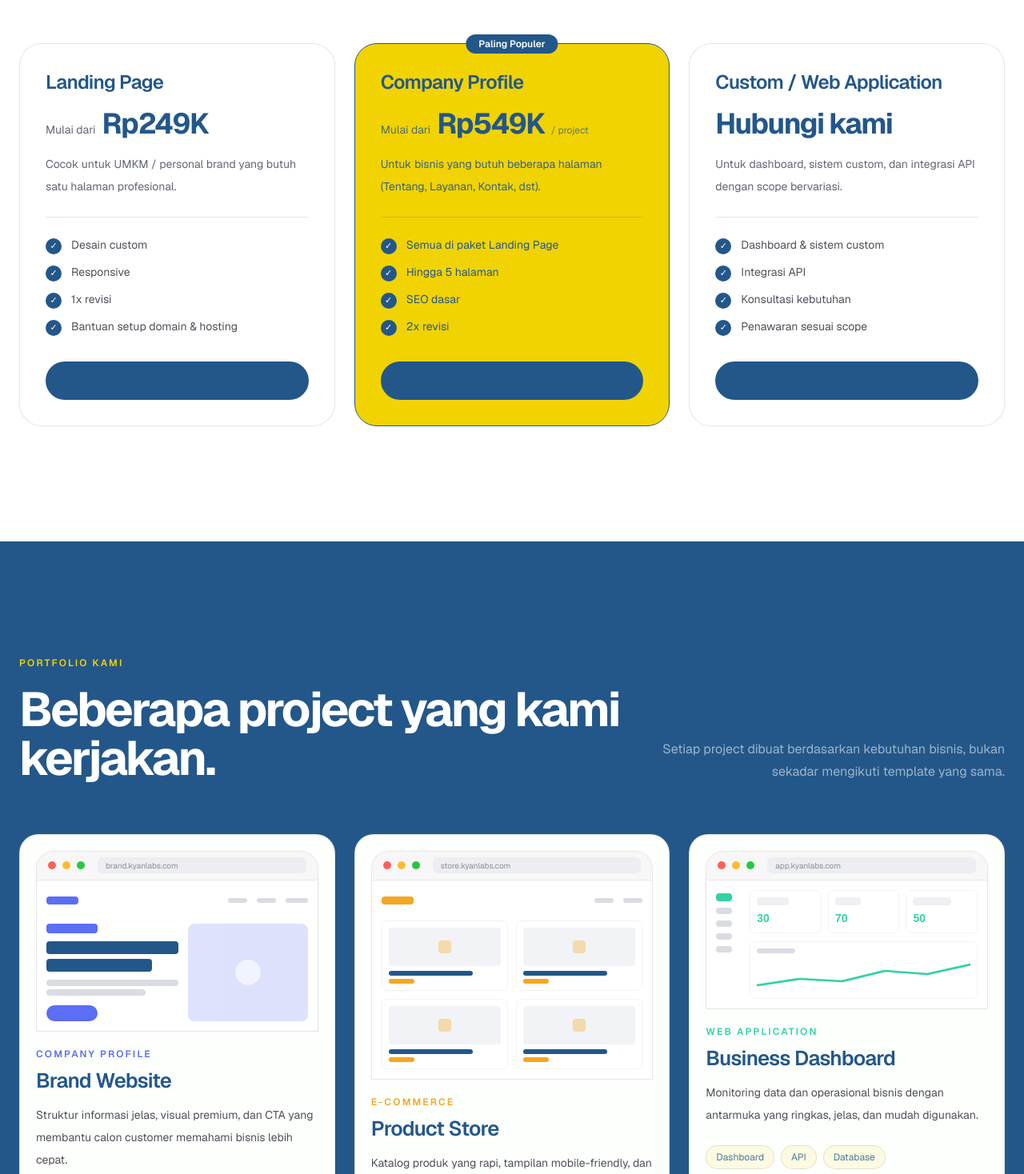
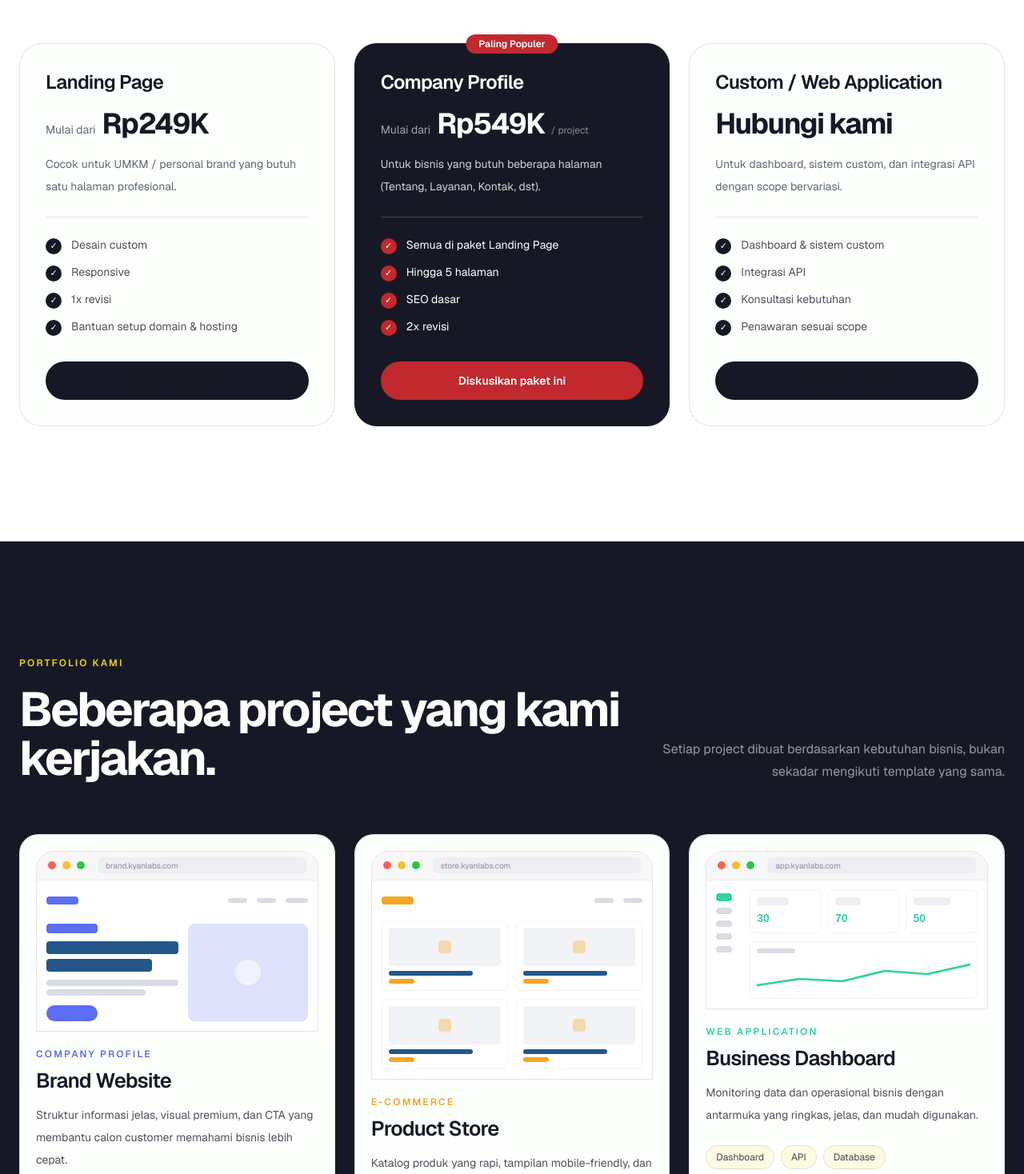
Before and after one commit to kianlabs/portfolioV2, a Next.js app: page / in a window 1280 px wide. Shown: the part 3576-5044 px from the top of the page at 80% size. Built offline with nearby package versions, Linux system fonts and the light colour scheme; no server answers.

Commit message:
style: refine Kyan Labs color system

```diff
--- a/app/globals.css
+++ b/app/globals.css
@@ -2,7 +2,7 @@
 
 :root {
   --background: #fdfffc;
-  --foreground: #235789;
+  --foreground: #161925;
 }
 
 * {
@@ -43,8 +43,8 @@ section[id] {
 }
 
 ::selection {
-  background: #f1d302;
-  color: #235789;
+  background: #F1D302;
+  color: #161925;
 }
 
 @media (prefers-reduced-motion: reduce) {
--- a/app/page.tsx
+++ b/app/page.tsx
@@ -9,7 +9,6 @@ import Portfolio from "../components/Portfolio";
 import Pricing from "../components/Pricing";
 import Process from "../components/Process";
 import Services from "../components/Services";
-import Testimoni from "../components/Testimoni";
 import Trust from "../components/Trust";
 
 export default function Home() {
@@ -17,14 +16,13 @@ export default function Home() {
     <>
       <Navbar />
 
-      <main className="min-h-screen bg-[#FDFFFC] text-[#235789]">
+      <main className="min-h-screen bg-[#FDFFFC] text-[#161925]">
         <Hero />
         <Trust />
         <About />
         <Services />
         <Pricing />
         <Portfolio />
-        <Testimoni />
         <Process />
         <FAQ />
         <CTA />
--- a/components/About.tsx
+++ b/components/About.tsx
@@ -27,7 +27,7 @@ export default function About() {
       <div className="mx-auto grid max-w-7xl gap-16 lg:grid-cols-[0.75fr_1.25fr] lg:gap-24">
         {/* Left */}
         <div>
-          <div className="sticky top-28 flex min-h-[340px] flex-col justify-between rounded-[28px] bg-[#235789] p-8 text-white">
+          <div className="sticky top-28 flex min-h-[340px] flex-col justify-between rounded-[28px] bg-[#161925] p-8 text-white">
             <div>
               <p className="text-xs font-semibold uppercase tracking-[0.18em] text-[#F1D302]">
                 Tentang Kami
--- a/components/CTA.tsx
+++ b/components/CTA.tsx
@@ -2,7 +2,7 @@ export default function CTA() {
   return (
     <section
       id="kontak"
-      className="bg-[#235789] px-6 py-28 text-[#FDFFFC] lg:py-36"
+      className="bg-[#161925] px-6 py-28 text-[#FDFFFC] lg:py-36"
     >
       <div className="mx-auto max-w-4xl text-center">
         <p className="text-xs font-semibold uppercase tracking-[0.18em] text-[#F1D302]">
@@ -24,7 +24,7 @@ export default function CTA() {
             href="https://wa.me/6281318679190"
             target="_blank"
             rel="noopener noreferrer"
-            className="rounded-full bg-[#FDFFFC] px-6 py-3.5 text-sm font-semibold text-[#235789] transition hover:bg-[#F1D302]"
+            className="rounded-full bg-[#FDFFFC] px-6 py-3.5 text-sm font-semibold text-[#161925] transition hover:bg-[#F1D302]"
           >
             Konsultasi via WhatsApp ↗
           </a>
--- a/components/Hero.tsx
+++ b/components/Hero.tsx
@@ -74,7 +74,7 @@ export default function Hero() {
             <div className="ml-3 h-5 flex-1 rounded-md bg-[#f1f2f4]" />
           </div>
 
-          <div className="min-h-[480px] rounded-2xl bg-[#235789] p-8 text-white">
+          <div className="min-h-[480px] rounded-2xl bg-[#161925] p-8 text-white">
             <div className="flex items-center justify-between text-xs text-white/50">
               <strong className="text-white">
                 Kyan Labs.
--- a/components/Portfolio.tsx
+++ b/components/Portfolio.tsx
@@ -42,7 +42,7 @@ export default function Portfolio() {
   return (
     <section
       id="portfolio"
-      className="bg-[#235789] px-6 py-28 text-white lg:py-36"
+      className="bg-[#161925] px-6 py-28 text-white lg:py-36"
     >
       <div className="mx-auto max-w-7xl">
         <div className="flex flex-col gap-8 lg:flex-row lg:items-end lg:justify-between">
--- a/components/PortfolioCard.tsx
+++ b/components/PortfolioCard.tsx
@@ -63,7 +63,7 @@ export default function PortfolioCard({
           {project.category}
         </span>
 
-        <h3 className="mt-2 text-2xl font-semibold tracking-[-0.03em] text-[#235789] sm:text-[1.6rem]">
+        <h3 className="mt-2 text-2xl font-semibold tracking-[-0.03em] text-[#161925] sm:text-[1.6rem]">
           {project.title}
         </h3>
 
@@ -75,7 +75,7 @@ export default function PortfolioCard({
           {project.tags.map((tag) => (
             <span
               key={tag}
-              className="rounded-full border border-black/10 bg-[#F1D302]/10 px-3 py-1.5 text-xs text-[#235789]/80"
+              className="rounded-full border border-black/10 bg-[#F1D302]/10 px-3 py-1.5 text-xs text-[#161925]/80"
             >
               {tag}
             </span>
@@ -84,7 +84,7 @@ export default function PortfolioCard({
 
         <a
           href="#kontak"
-          className="mt-7 inline-flex items-center justify-center rounded-full bg-[#235789] px-5 py-3 text-sm font-semibold text-white transition-colors hover:bg-[#C1292E]"
+          className="mt-7 inline-flex items-center justify-center rounded-full bg-[#161925] px-5 py-3 text-sm font-semibold text-white transition-colors hover:bg-[#C1292E]"
         >
           Diskusikan project serupa
         </a>
--- a/components/Pricing.tsx
+++ b/components/Pricing.tsx
@@ -74,17 +74,17 @@ export default function Pricing() {
               key={pkg.name}
               className={`relative flex flex-col rounded-[28px] border p-8 ${
                 pkg.popular
-                  ? "border-[#235789] bg-[#F1D302]"
-                  : "border-black/10 bg-white"
+                  ? "border-[#161925] bg-[#161925] text-white"
+                  : "border-black/10 bg-[#FDFFFC] text-[#161925]"
               }`}
             >
               {pkg.popular && (
-                <span className="absolute -top-3 left-1/2 -translate-x-1/2 whitespace-nowrap rounded-full bg-[#235789] px-4 py-1 text-xs font-semibold text-[#FDFFFC]">
+                <span className="absolute -top-3 left-1/2 -translate-x-1/2 whitespace-nowrap rounded-full bg-[#C1292E] px-4 py-1 text-xs font-semibold text-white">
                   Paling Populer
                 </span>
               )}
 
-              <h3 className="text-2xl font-semibold tracking-[-0.03em] text-[#235789]">
+              <h3 className="text-2xl font-semibold tracking-[-0.03em]">
                 {pkg.name}
               </h3>
 
@@ -92,19 +92,19 @@ export default function Pricing() {
                 {pkg.priceLabel && (
                   <span
                     className={`text-sm ${
-                      pkg.popular ? "text-[#235789]/80" : "text-[#626773]"
+                      pkg.popular ? "text-white/60" : "text-[#626773]"
                     }`}
                   >
                     {pkg.priceLabel}
                   </span>
                 )}
-                <span className="text-4xl font-bold tracking-[-0.04em] text-[#235789]">
+                <span className="text-4xl font-bold tracking-[-0.04em]">
                   {pkg.price}
                 </span>
                 {pkg.name === "Company Profile" && (
                   <span
                     className={`text-xs ${
-                      pkg.popular ? "text-[#235789]/70" : "text-[#8A8E98]"
+                      pkg.popular ? "text-white/50" : "text-[#8A8E98]"
                     }`}
                   >
                     / project
@@ -114,7 +114,7 @@ export default function Pricing() {
 
               <p
                 className={`mt-4 text-sm leading-7 ${
-                  pkg.popular ? "text-[#235789]/90" : "text-[#626773]"
+                  pkg.popular ? "text-white/80" : "text-[#626773]"
                 }`}
               >
                 {pkg.audience}
@@ -122,7 +122,7 @@ export default function Pricing() {
 
               <div
                 className={`my-6 h-px ${
-                  pkg.popular ? "bg-[#235789]/20" : "bg-black/10"
+                  pkg.popular ? "bg-white/20" : "bg-black/10"
                 }`}
               />
 
@@ -131,12 +131,12 @@ export default function Pricing() {
                   <li
                     key={feature}
                     className={`flex items-start gap-3 text-sm ${
-                      pkg.popular ? "text-[#235789]" : "text-[#514f59]"
+                      pkg.popular ? "text-white" : "text-[#514f59]"
                     }`}
                   >
                     <span
                       className={`mt-0.5 flex h-5 w-5 shrink-0 items-center justify-center rounded-full text-white ${
-                        pkg.popular ? "bg-[#235789]" : "bg-[#235789]"
+                        pkg.popular ? "bg-[#C1292E]" : "bg-[#161925]"
                       }`}
                     >
                       <span className="text-[11px]">✓</span>
@@ -148,10 +148,10 @@ export default function Pricing() {
 
               <a
                 href="#kontak"
-                className={`mt-8 inline-flex items-center justify-center rounded-full px-6 py-3.5 text-sm font-semibold text-[#FDFFFC] transition ${
+                className={`mt-8 inline-flex items-center justify-center rounded-full px-6 py-3.5 text-sm font-semibold transition ${
                   pkg.popular
-                    ? "bg-[#235789] hover:bg-[#C1292E]"
-                    : "bg-[#235789] hover:bg-[#235789]"
+                    ? "bg-[#C1292E] text-white hover:bg-[#a82025]"
+                    : "bg-[#161925] text-white hover:bg-[#161925]/90"
                 }`}
               >
                 Diskusikan paket ini
--- a/components/Process.tsx
+++ b/components/Process.tsx
@@ -50,7 +50,7 @@ export default function Process() {
 
             <a
               href="#kontak"
-              className="mt-8 inline-flex rounded-full bg-[#235789] px-6 py-3.5 text-sm font-semibold text-white transition hover:bg-[#235789]"
+              className="mt-8 inline-flex rounded-full bg-[#161925] px-6 py-3.5 text-sm font-semibold text-white transition hover:bg-[#161925]"
             >
               Mulai konsultasi ↗
             </a>
--- a/components/Services.tsx
+++ b/components/Services.tsx
@@ -4,7 +4,7 @@ const services = [
     title: "Website Company Profile",
     description:
       "Website profesional untuk memperkenalkan bisnis, layanan, produk, dan meningkatkan kepercayaan calon customer.",
-    className: "bg-[#235789] text-white",
+    className: "bg-[#161925] text-white",
     numberClass: "text-[#F1D302]",
     descriptionClass: "text-white/60",
   },
--- a/components/TestimonialCard.tsx
+++ b/components/TestimonialCard.tsx
@@ -65,7 +65,7 @@ export default function TestimonialCard({
         )}
 
         <div>
-          <span className="block font-semibold text-[#235789]">
+          <span className="block font-semibold text-[#161925]">
             {name}
           </span>
           <span className="block text-sm text-[#626773]">
```
